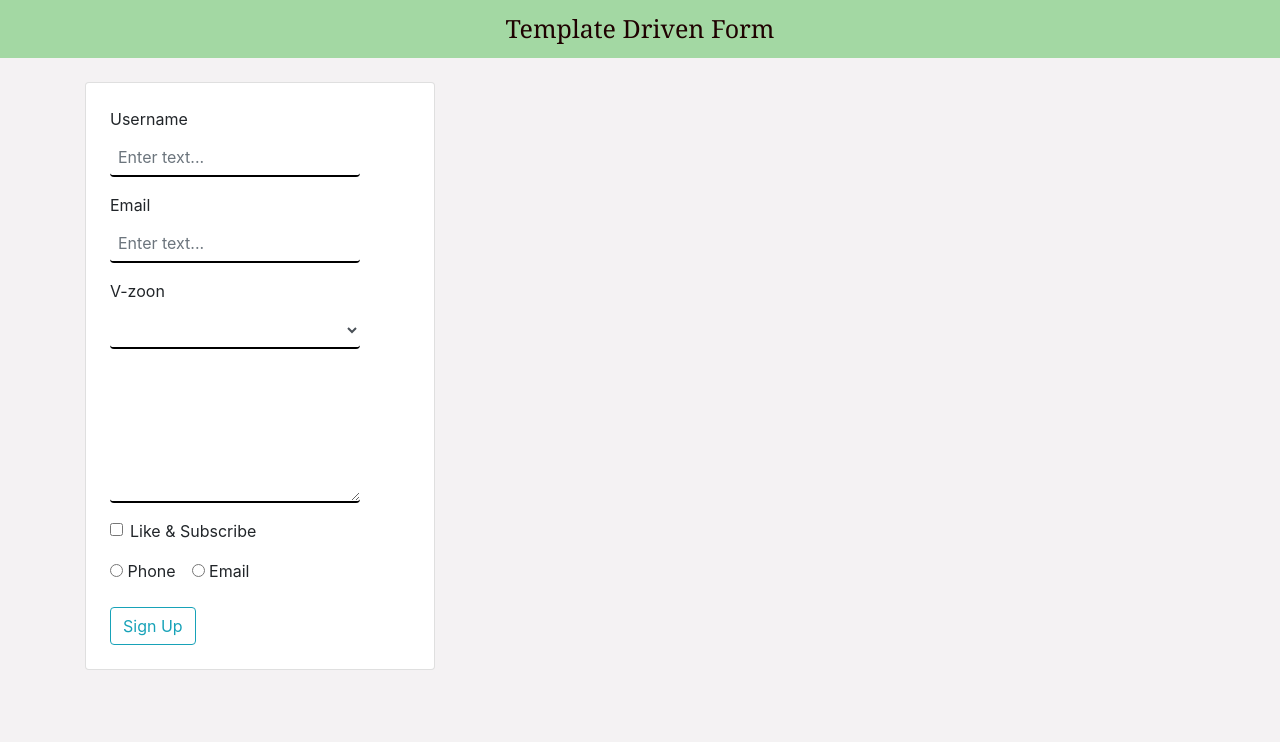
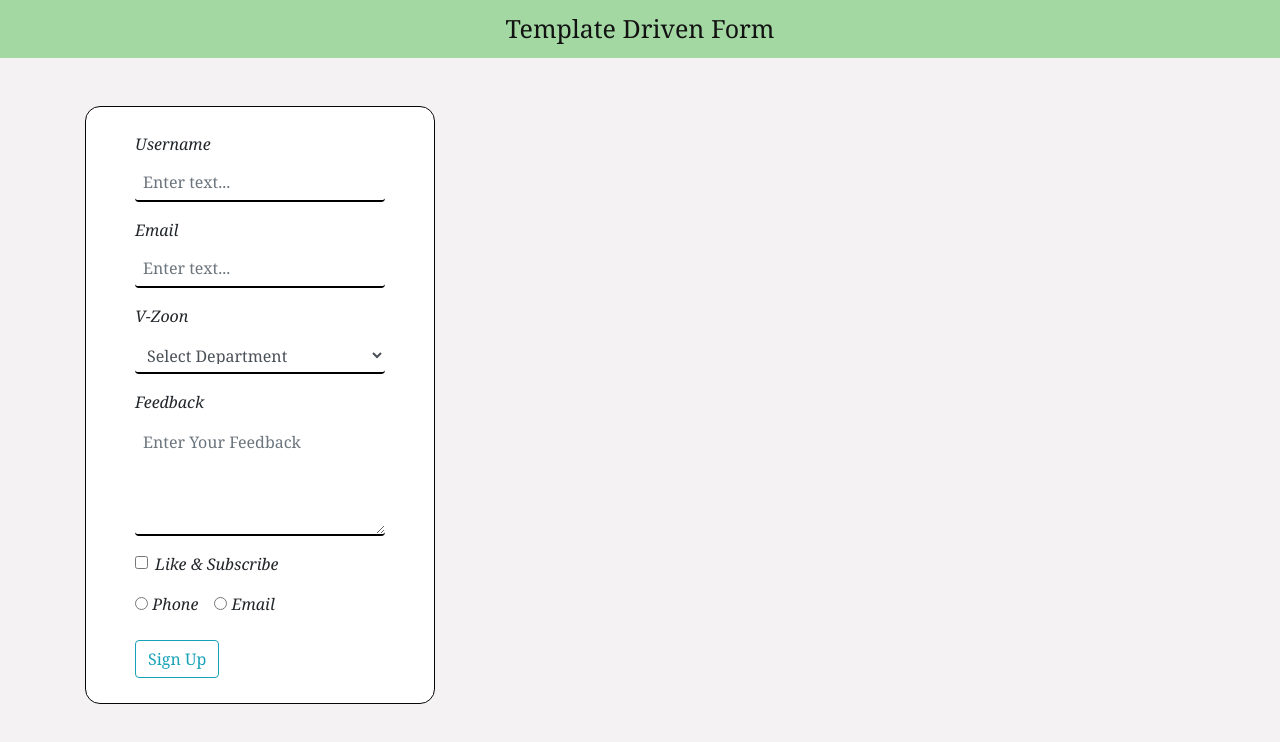
Before and after one commit to Ataar/tdForm, an Angular app: page / in a window 1280 px wide. Shown: the top 742 px of the page. Built offline with nearby package versions, Linux system fonts and the light colour scheme.

Commit message:
Update files

```diff
--- a/src/app/app.component.html
+++ b/src/app/app.component.html
@@ -1,17 +1,17 @@
+<header>Template Driven Form</header>
 
-<header>Template Driven Form</header>
-<div class="container mt-4 my-4">
+
+<div class="container mt-4 my-5">
   <div class="row">
     <div class="col-md-4">
-    <div class="card p-4">
-        <form #signup="ngForm" (ngSubmit)="onSignIn()">
-
-
+      <div class="card">
+        <form #signup="ngForm" class="m-auto" (ngSubmit)="onSignIn()">
           <div class="form-group">
             <label for="username">Username</label>
 
-
-               <input placeholder="Enter text..."
+            <input
+              required
+              placeholder="Enter text..."
               maxlength="12"
               minlength="6"
               ngModel
@@ -23,36 +23,35 @@
               pattern="[a-zA-Z]+"
             />
 
-
             <strong
-               *ngIf="username.invalid && username.touched && username.hasError('required')"
-               class="text-danger">Username is required field </strong>
-
+              *ngIf="
+                username.invalid &&
+                username.touched &&
+                username.hasError('required')
+              "
+              class="text-danger"
+              >Username field is required
+            </strong>
 
             <ng-container *ngIf="username.dirty">
+              <strong *ngIf="username.hasError('minlength')" class="text-danger"
+                >minlength of username should be 8</strong
+              >
 
-                 <strong *ngIf="username.hasError('minlength')"
-                 class="text-danger">minlength of username should be 8</strong>
-
-                 <strong *ngIf="userMaxlength"
-                 class="text-danger">Maxlength should be 12</strong>
-
+              <strong *ngIf="userMaxlength" class="text-danger"
+                >Maxlength should be 12</strong
+              >
             </ng-container>
 
-
-               <strong  *ngIf="username.hasError('pattern')"
-               class="text-danger">Invalid Pattern</strong>
-
-
+            <strong *ngIf="username.hasError('pattern')" class="text-danger"
+              >Invalid Pattern</strong
+            >
           </div>
-
-
-
-
 
           <div class="form-group">
             <label for="email">Email</label>
-               <input placeholder="Enter text..."
+            <input
+              placeholder="Enter text..."
               #email="ngModel"
               required
               ngModel
@@ -63,18 +62,20 @@
               pattern="[a-zA-Z0-9._%+-]+@[a-zA-Z0-9.-]+\.[a-zA-Z]{2,}"
             />
 
-               <strong class="text-danger" *ngIf="email.touched && email.hasError('required')">
+            <strong
+              class="text-danger"
+              *ngIf="email.touched && email.hasError('required')"
+            >
               Email is required field.
             </strong>
 
-               <strong class="text-danger" *ngIf="email.dirty && email.hasError('pattern')">
-                  Invalid Email Id {{'abc@gmail.com'}}
+            <strong
+              class="text-danger"
+              *ngIf="email.dirty && email.hasError('pattern')"
+            >
+              Invalid Email Id {{ "abc@gmail.com" }}
             </strong>
-
           </div>
-
-
-
 
           <div class="form-group">
             <label for="secQuestion">V-zoon</label>
@@ -86,37 +87,37 @@
             class="form-control underline-input"
             #secQuestion="ngModel"
           >
+            <option value="" disabled selected hidden>Select Department</option>
             <option value="Enviornment DEPT">Enviornment DEPT</option>
             <option value="Tech DEPT">Tech DEPT</option>
           </select>
 
-               <strong *ngIf="secQuestion.touched && secQuestion.hasError('required')"class="text-danger">
-                  secQuestion field is required.
+            <strong
+              *ngIf="secQuestion.touched && secQuestion.hasError('required')"
+              class="text-danger"
+            >
+              This field is required.
             </strong>
           </div>
 
-
-
-
-              <div class="form-group text-danger">
-               <label for="feedback">
-               </label>
-                <textarea id="feedback"
+          <div class="form-group">
+            <label for="feedback">Feedback </label>
+            <textarea
+            placeholder="Enter Your Feedback"
+              id="feedback"
               required
               ngModel
               #feedback="ngModel"
               name="feedback"
               class="form-control underline-input"
               id="feedback"
-                 rows="4">
+              rows="4" >
             </textarea>
 
-               <strong *ngIf="feedback.touched && feedback.hasError('required')">
+            <strong *ngIf="feedback.touched && feedback.hasError('required')" class="text-danger">
               Your Feedback is Important For Us
             </strong>
           </div>
-
-
 
           <div class="form-check mb-3">
             <input
@@ -125,46 +126,36 @@
               id="isLike"
               name="islike"
               ngModel
-                 #islike="ngModel">
+              #islike="ngModel"
+            />
             <label class="form-check-label" for="isLike">
               Like & Subscribe
             </label>
           </div>
 
-
-
-
           <div class="form-group">
-
-                <label *ngFor="let tech of techArr"
-                 [for]="tech.tech01" class="mr-3">
-                 <input type="radio" ngModel
+            <label
+              *ngFor="let tech of techArr"
+              [for]="tech.tech01"
+              class="mr-3"
+            >
+              <input
+                type="radio"
+                ngModel
                 [value]="tech.tech01"
                 name="tech"
                 [id]="tech.tech01"
-                  >
-                  {{tech.tech01}}
+              />
+              {{ tech.tech01 }}
             </label>
           </div>
 
-
-
-
-
-
-
-
-
           <button type="submit" class="btn btn-outline-info">Sign Up</button>
-
         </form>
       </div>
     </div>
 
-
-
-
-     <div class="col-md-8 mt-4" *ngIf="submittedData">
+    <div class="col-md-4 offset-md-2  formData" *ngIf="submittedData">
       <h5>Submitted Info:</h5>
       <p><strong>Username:</strong> {{ submittedData.username }}</p>
       <p><strong>Email:</strong> {{ submittedData.email }}</p>
@@ -173,6 +164,5 @@
       <p><strong>Like:</strong> {{ submittedData.islike }}</p>
       <p><strong>Contact:</strong> {{ submittedData.tech }}</p>
     </div>
-
   </div>
 </div>
--- a/src/app/app.component.scss
+++ b/src/app/app.component.scss
@@ -2,7 +2,8 @@
 header
 {
     background-color: rgb(163, 216, 163);
-    color: rgb(31, 1, 1);
+    color: rgb(19, 18, 18);
+    // color: rgb(31, 1, 1);
     padding: 10px;
     text-align: center;
     font-size:25px;
@@ -11,6 +12,26 @@ header
 }
 
 
+
+
+.card
+{
+  margin:auto;
+  padding: 25px;
+  border-radius: 15px;
+  border:1px solid rgb(7, 7, 7);
+
+
+}
+
+.m-auto
+{
+  text-transform: capitalize;
+  font-weight:500;
+  font-style: italic;
+  font-family:Georgia;
+
+}
 .underline-input
 {
     border:none;
@@ -23,6 +44,77 @@ header
 
 .underline-input:focus
 {
-  border-bottom-color: #007BFF;
+  // border-bottom-color: #007BFF;
+  border-bottom-color: #7690ac;
+}
+
+.col-md-4.offset-md-2.formData {
+  margin: 1px auto;
+}
+
+
+
+.formData {
+  width: 20%;
+  height: 50%;
+  background-color: #f3f3f3;
+  padding: 20px;
+  border-radius: 10px;
+  box-shadow: 0 0 10px rgba(0, 0, 0, 0.1);
+  font-family: Arial, sans-serif;
+}
+
+.formData h5{
+  text-transform:uppercase;
+  font-style: italic;
 
 }
+
+ .formData p , h5
+ {
+   text-indent: 25%;
+   margin-top:25px
+ }
+
+@media (max-width: 768px) {
+
+  .card
+  {
+    width: 150%;
+  }
+
+  .formData {
+    width: 80%;
+    padding: 15px;
+    font-size: 15px;
+  }
+  .formData p , h5
+  {
+    font-size: 12px;
+  //   text-indent: 25%;
+  //  margin-top:25px
+  }
+}
+
+/* Mobile devices */
+@media (max-width: 480px) {
+   .card
+   {
+     width: 100%;
+   }
+  .formData {
+    width: 95%;
+    padding: 10px;
+    font-size: 14px;
+
+  }
+
+  .formData h5 {
+
+    font-size: 18px;
+  }
+
+  // .formData p {
+  //   margin: 0px 25px;
+  // }
+}
--- a/src/styles.scss
+++ b/src/styles.scss
@@ -1,4 +1,5 @@
 body
 {
     background-color: rgba(194, 185, 187, 0.171);
+
 }
```
Lines whose indentation alone changed are shown as unchanged.
